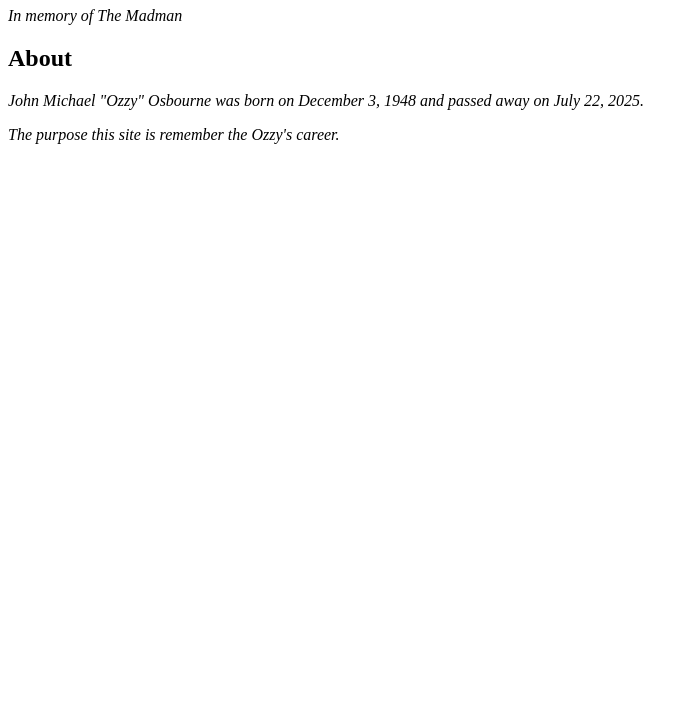
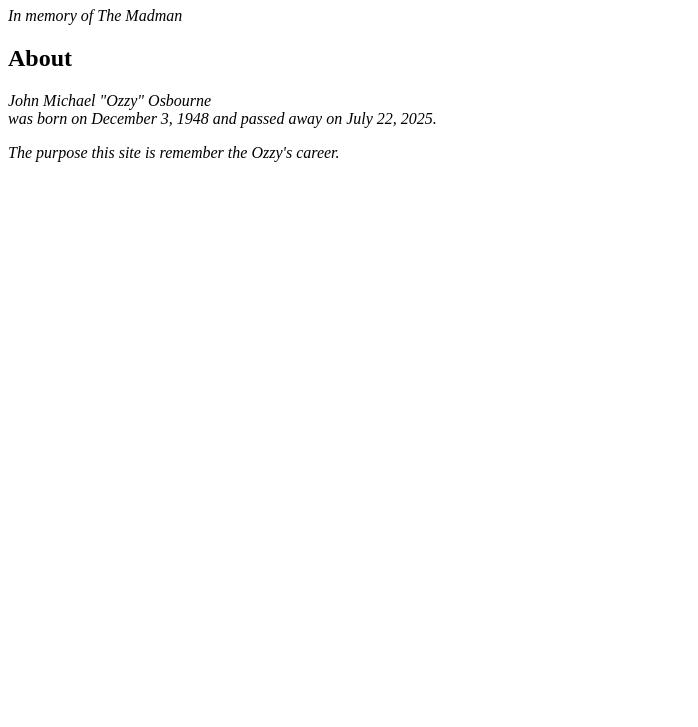
Before and after one commit to Davi621/ozzyforever, a plain HTML site: page index.html in a window 1280 px wide. Shown: the part 73-800 px from the top of the page, without its empty margins (0-698 px from the left). Drawn offline with Linux system fonts and the light colour scheme.

Commit message:
descricao

```diff
--- a/index.html
+++ b/index.html
@@ -13,7 +13,7 @@
         <main>
             <section>
                 <h2><strong>About</strong></h2>
-                <p><em>John Michael "Ozzy" Osbourne was born on December 3, 1948 and passed away on July 22, 2025.</em></p>
+                <p><em>John Michael "Ozzy" Osbourne <br> was born on December 3, 1948 and passed away on July 22, 2025.</em></p>
                 <p><em>The purpose this site is remember the Ozzy's career.</em></p>
             </section>
 
```
